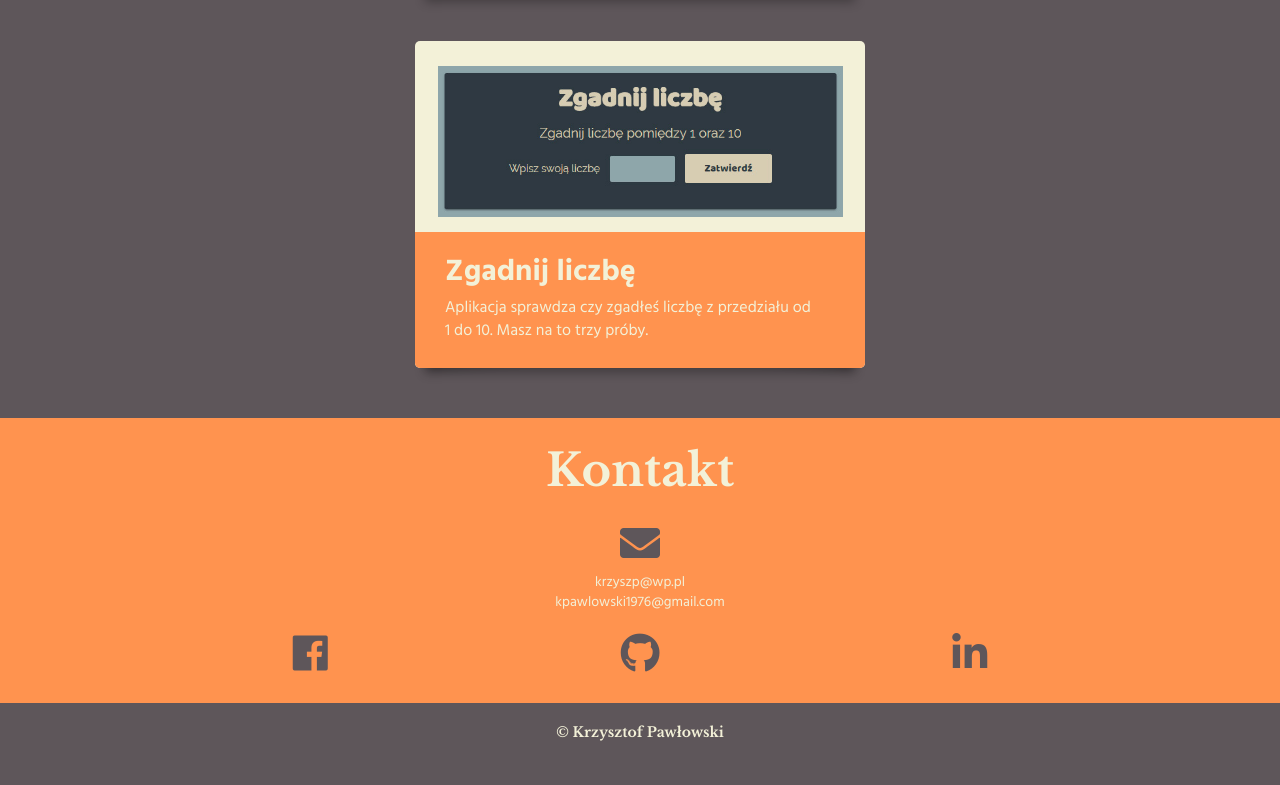
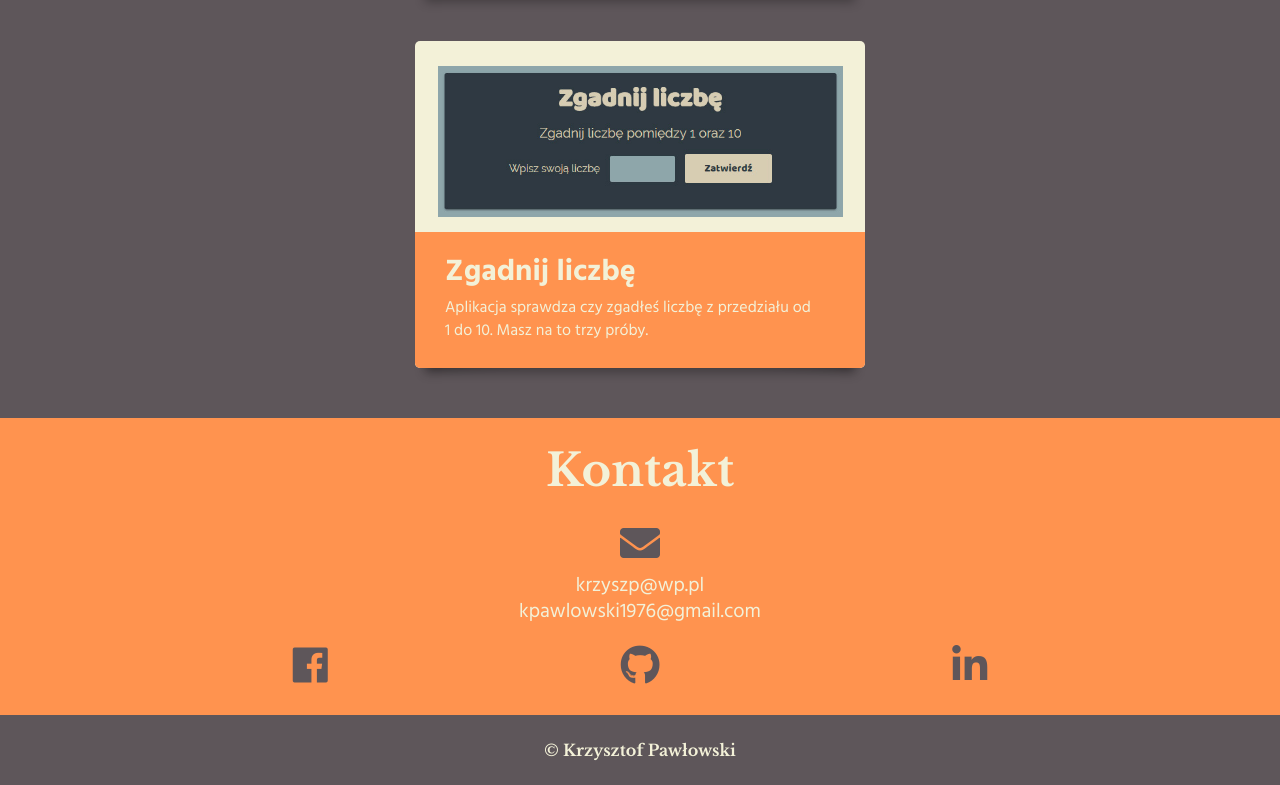
Before and after one commit to KP1976/PORTFOLIOv3, a plain HTML site: page index.html in a window 1280 px wide. Shown: the part 8685-9470 px from the top of the page. Before the commit the page ends 9446 px from the top, so only its background shows below. Drawn offline with nearby package versions, Linux system fonts and the light colour scheme.

Commit message:
sekcja "Kontakt" + footer 576px

```diff
--- a/scss/_footer.scss
+++ b/scss/_footer.scss
@@ -1,5 +1,8 @@
 .footer {
   padding: 2rem 0;
+  @include mq(576px) {
+    padding: 2.5rem 0;
+  }
 
   .copyright {
     color: var(--primary-clr);
@@ -7,5 +10,8 @@
     font-size: 1.4rem;
     margin: 0;
     text-align: center;
+    @include mq(576px) {
+      font-size: 1.6rem;
+    }
   }
 }
--- a/scss/_section-contact.scss
+++ b/scss/_section-contact.scss
@@ -20,6 +20,10 @@
     margin-top: 1rem;
     text-align: center;
     width: 100%;
+    @include mq(576px) {
+      font-size: 2rem;
+      line-height: 2.6rem;
+    }
   }
 }
 
```
Also changed, not shown: css/main.css.
